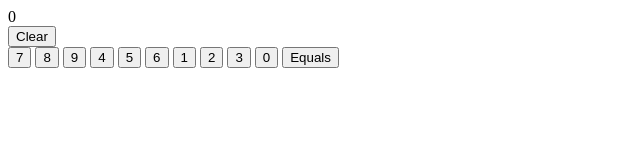
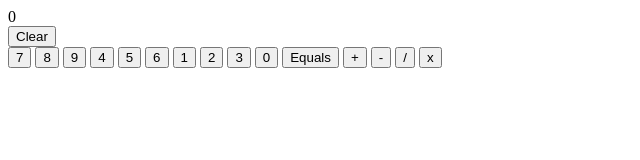
Before and after one commit to ri5hi-kumar/calculator, a plain HTML site: page index.html in a window 1280 px wide. Shown: the whole page, without its empty margins (0-640 px from the left). Drawn offline with Linux system fonts and the light colour scheme.

Commit message:
added operator buttons

```diff
--- a/index.html
+++ b/index.html
@@ -27,6 +27,11 @@
                 <button class="num">3</button>
                 <button class="num">0</button>
                 <button>Equals</button>
+
+                <button class="oprator">+</button>
+                <button class="oprator">-</button>
+                <button class="oprator">/</button>
+                <button class="oprator">x</button>
             </div>
         </div>
     </main>
```
